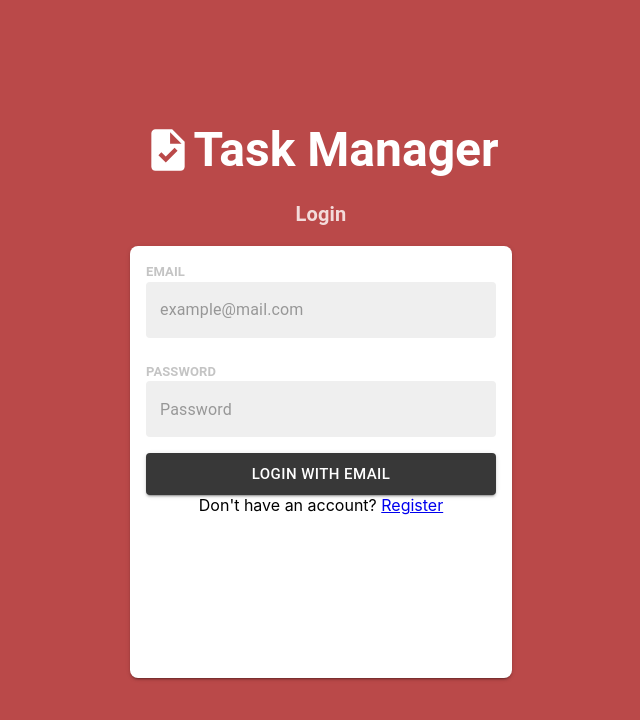
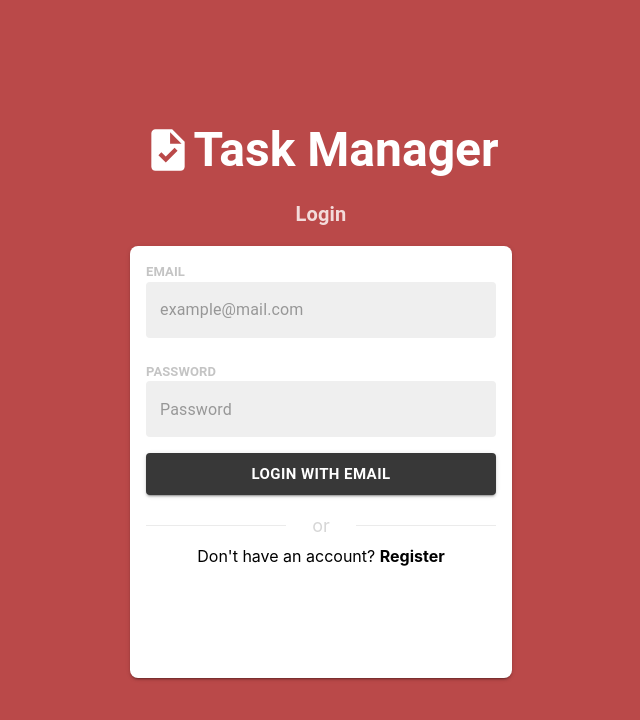
Before and after one commit to kylak-017/taskmanager, a React (Create React App) app: page /login in a window 1280 px wide. Shown: the top 720 px of the page, without its empty margins (319-959 px from the left). Built offline with nearby package versions, Linux system fonts and the light colour scheme.

Commit message:
design changes

```diff
--- a/src/routes/Login.jsx
+++ b/src/routes/Login.jsx
@@ -177,7 +177,8 @@ export default function Login() {
                         sx={{
                             width: '100%',
                             marginTop: 2,
-                            backgroundColor: '#383838'
+                            backgroundColor: '#383838',
+                            fontWeight: 'bold'
                         }}
                         size="large"
                     >
@@ -185,11 +186,52 @@ export default function Login() {
                     </Button>
                     <div
                         style={{
-                            textAlign: 'center',
-
+                            display: 'flex',
+                            alignItems: 'center',
+                            justifyContent: 'space-between',
+                            marginTop: 20
                         }}
                     >
-                        Don't have an account? <Link to="/register">Register</Link>
+                        <div
+                            style={{
+                                borderTop: 'solid #ebebeb 1px',
+                                width: '40%',
+                            }}
+                        >
+                        </div>
+                        <div
+                            style={{
+                                color: '#d6d6d6',
+                                fontSize: 18
+                            }}
+                        >
+                            or
+                        </div>
+                        <div
+                            style={{
+                                borderTop: 'solid #ebebeb 1px',
+                                width: '40%',
+                            }}
+                        >
+                        </div>
+                    </div>
+                    <div
+                        style={{
+                            textAlign: 'center',
+                            marginTop: 10
+                        }}
+                    >
+                        Don't have an account? {' '}
+                        <Link
+                            to="/register"
+                            style={{
+                                textDecoration: 'none',
+                                color: 'black',
+                                fontWeight: 'bold'
+                            }}
+                        >
+                            Register
+                        </Link>
                     </div>
                 </Box>
             </Box>
--- a/src/routes/Register.jsx
+++ b/src/routes/Register.jsx
@@ -178,7 +178,8 @@ export default function Register() {
                         sx={{
                             width: '100%',
                             marginTop: 2,
-                            backgroundColor: '#383838'
+                            backgroundColor: '#383838',
+                            fontWeight: 'bold'
                         }}
                         size="large"
                     >
@@ -190,7 +191,17 @@ export default function Register() {
 
                         }}
                     >
-                        Already have an account? <Link to="/login">Login</Link>
+                        Already have an account? {' '}
+                        <Link
+                            to="/login"
+                            style={{
+                                textDecoration: 'none',
+                                color: 'black',
+                                fontWeight: 'bold'
+                            }}
+                        >
+                            Login
+                        </Link>
                     </div>
                 </Box>
             </Box>
```
